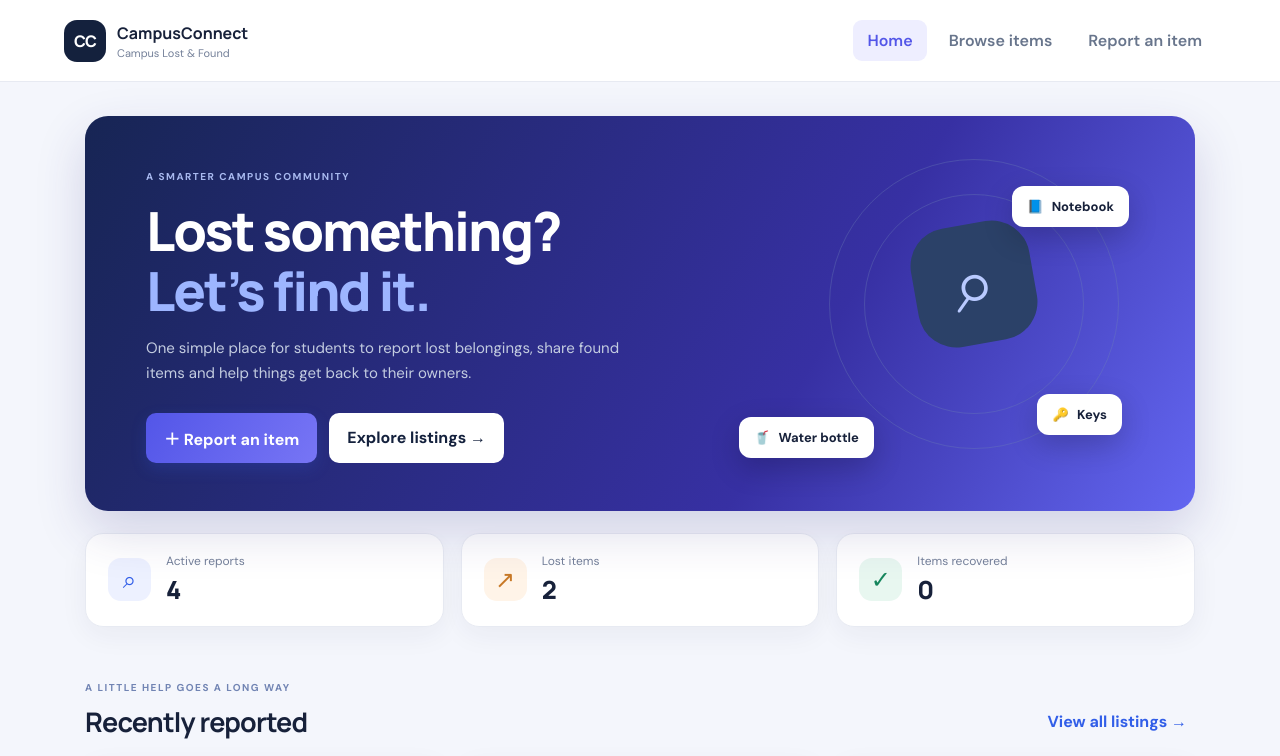
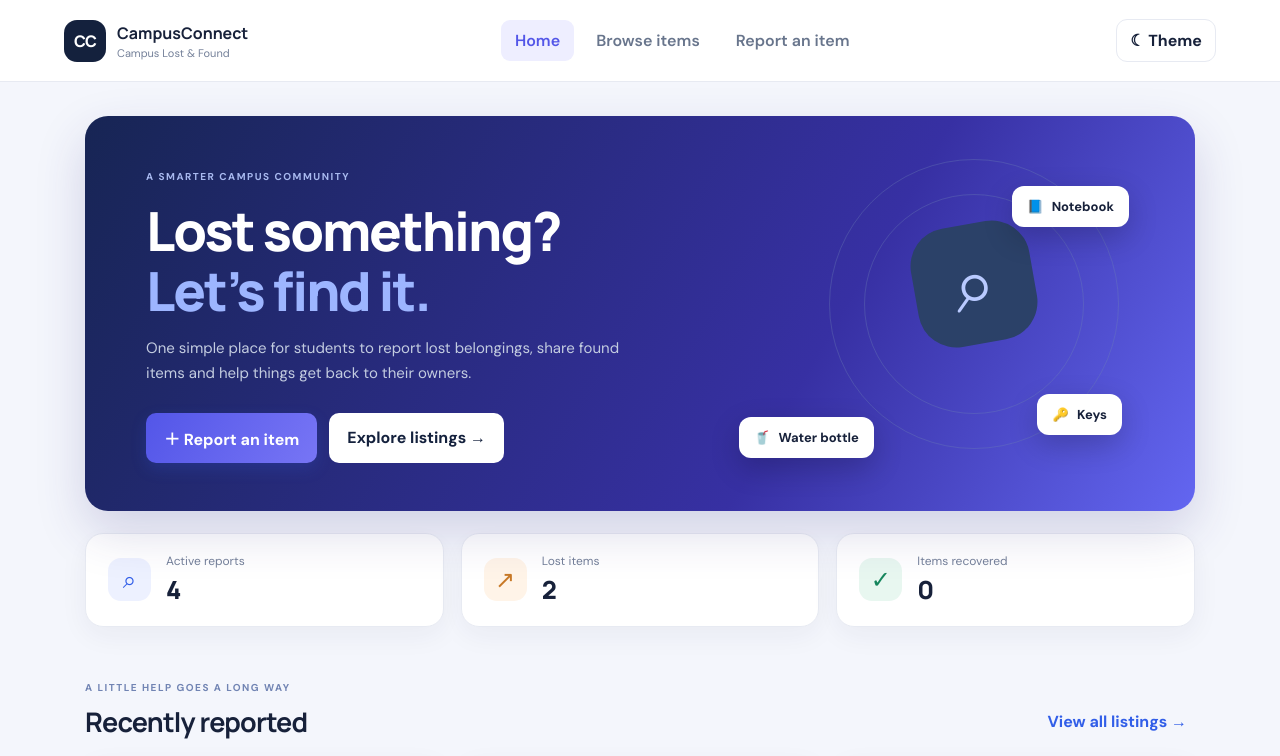
Before and after one commit to Gausieeyy/CampusConnect, a plain HTML site: page index.html in a window 1280 px wide. Shown: the top 756 px of the page. Drawn offline with Linux system fonts and the light colour scheme; no server answers.

Commit message:
Add theme toggle button in navigation

```diff
--- a/index.html
+++ b/index.html
@@ -13,11 +13,19 @@
       <span class="brand-mark">CC</span>
       <span><strong>CampusConnect</strong><small>Campus Lost & Found</small></span>
     </a>
+
     <nav aria-label="Main navigation">
       <button class="nav-link active" data-page="home">Home</button>
       <button class="nav-link" data-page="browse">Browse items</button>
       <button class="nav-link" data-page="report">Report an item</button>
     </nav>
+
+    <button id="theme-toggle" class="theme-toggle"
+            type="button" aria-label="Switch to dark mode">
+      <span id="theme-icon">☾</span>
+      <span>Theme</span>
+    </button>
+
   </header>
 
   <main class="container">
```
